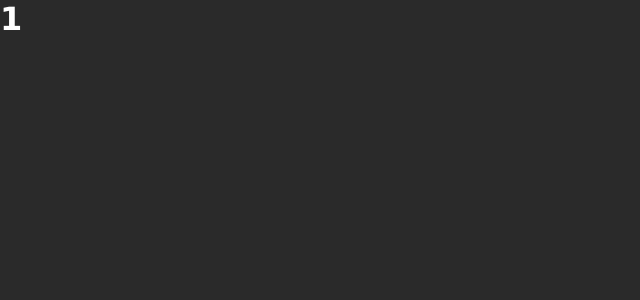
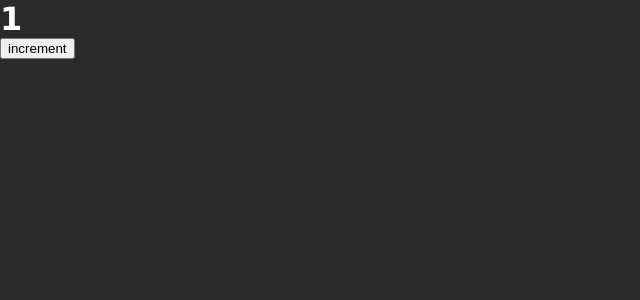
Before and after one commit to golmem/react2, a React (Create React App) app: page / in a window 1280 px wide. Shown: the top 300 px of the page, without its empty margins (0-640 px from the left). Built offline with nearby package versions, Linux system fonts and the light colour scheme.

Commit message:
ajout d'un bouton pour incrementation

```diff
--- a/src/App.js
+++ b/src/App.js
@@ -3,18 +3,14 @@ import { useState } from "react";
 
 function App() {
 	//state(boite1)
-	/*
-		//on crée notre const tableau qui recuperera la valeur du state defini
-		//on utilisera le destructuring pour affecter et modifier notre variable tableau
-		//on aura donc un tableau avec
-			-compteur pour le nom la variable
-			-et setCompteur comme setter ou mutateur de notre compteur
-			c'est avec le setter que la modification des données de notre variable aura lieu
-	*/
 	const [compteur, setCompteur] = useState(1);
 
 	//render (boite3)
-	//utilisation de l'interpolation JSX pour afficher du javascript
-	return <h1>{compteur}</h1>;
+	return (
+		<div>
+			<h1>{compteur}</h1>
+			<button>increment</button>
+		</div>
+	);
 }
 export default App;
```
